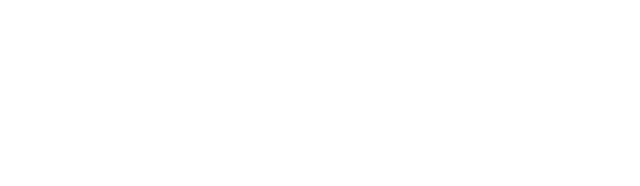
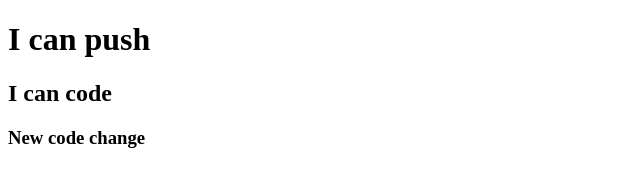
Before and after one commit to jubayer47/my-third-repo, a plain HTML site: page index.html in a window 1280 px wide. Shown: the whole page, without its empty margins (0-640 px from the left). Drawn offline with Linux system fonts and the light colour scheme.

Commit message:
added header

```diff
--- a/index.html
+++ b/index.html
@@ -7,6 +7,10 @@
     <title>My Third github repo</title>
 </head>
 <body>
+    <h1> I can push</h1>
+    <h2> I can code</h2>
+    <h3>New code change</h3>
+
 
 </body>
 </html>
```
